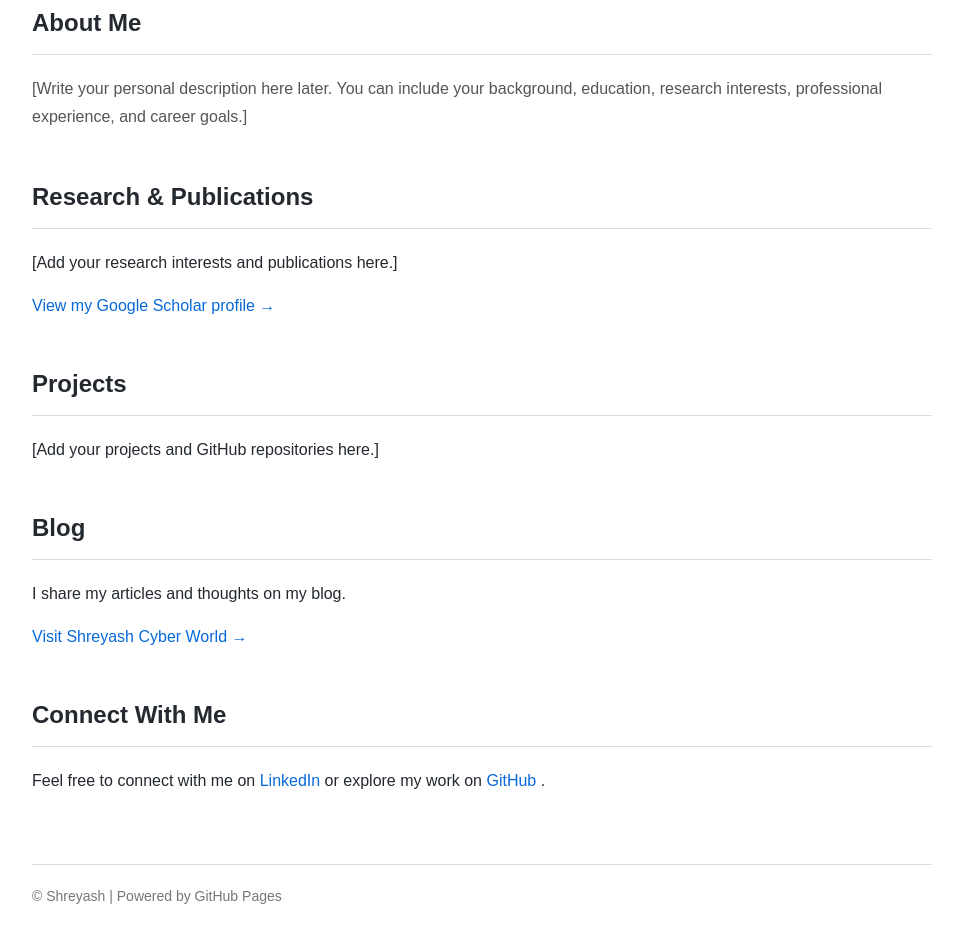
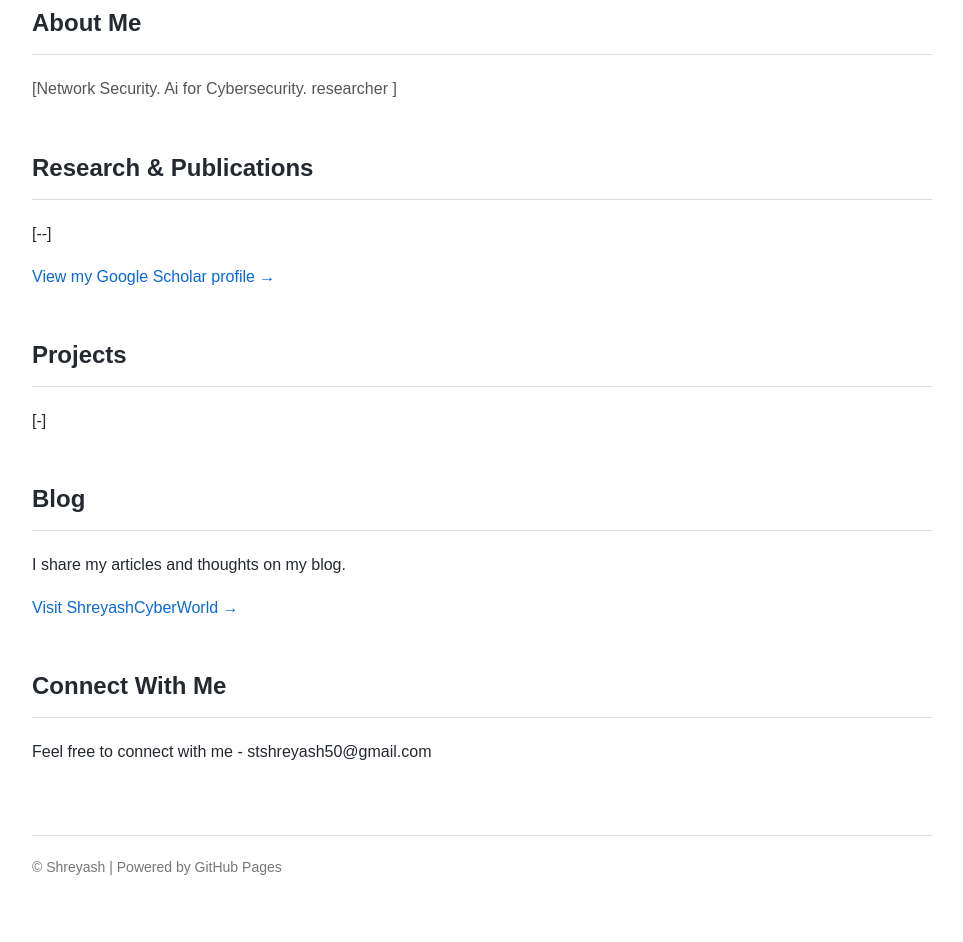
Before and after one commit to iamshreyash/iamshreyash.github.io, a plain HTML site: page index.html in a window 1280 px wide. Shown: the part 312-1254 px from the top of the page, without its empty margins (158-1121 px from the left). Drawn offline with Linux system fonts and the light colour scheme.

Commit message:
Update index.html

```diff
--- a/index.html
+++ b/index.html
@@ -91,17 +91,14 @@
   <section id="about">
     <h2>About Me</h2>
     <p class="description">
-      [Write your personal description here later.
-      You can include your background, education,
-      research interests, professional experience,
-      and career goals.]
+      [Network Security. Ai for Cybersecurity. researcher ]
     </p>
   </section>
 
   <section id="research">
     <h2>Research & Publications</h2>
     <p>
-      [Add your research interests and publications here.]
+      [--]
     </p>
     <p>
       <a href="https://scholar.google.com/citations?user=JP-IwFgAAAAJ&hl=en">
@@ -113,7 +110,7 @@
   <section id="projects">
     <h2>Projects</h2>
     <p>
-      [Add your projects and GitHub repositories here.]
+      [-]
     </p>
   </section>
 
@@ -123,21 +120,17 @@
       I share my articles and thoughts on my blog.
     </p>
     <a href="https://shreyashcyberworld.blogspot.com">
-      Visit Shreyash Cyber World →
+      Visit ShreyashCyberWorld →
     </a>
   </section>
 
   <section id="contact">
     <h2>Connect With Me</h2>
     <p>
-      Feel free to connect with me on
-      <a href="https://www.linkedin.com/in/ishreyash">
-        LinkedIn
+      Feel free to connect with me - stshreyash50@gmail.com
+
       </a>
-      or explore my work on
-      <a href="https://github.com/iamshreyash">
-        GitHub
-      </a>.
+
     </p>
   </section>
 
```
